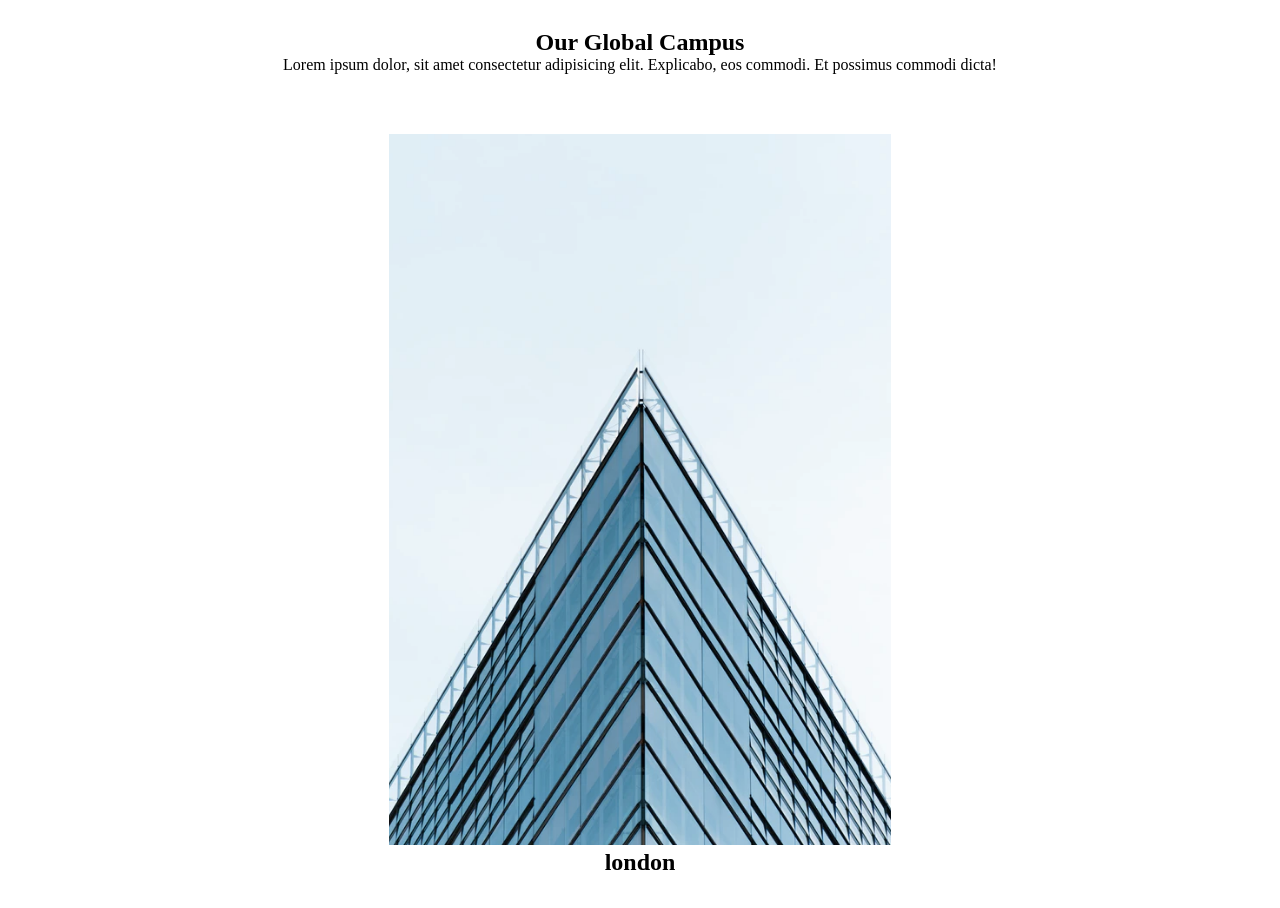
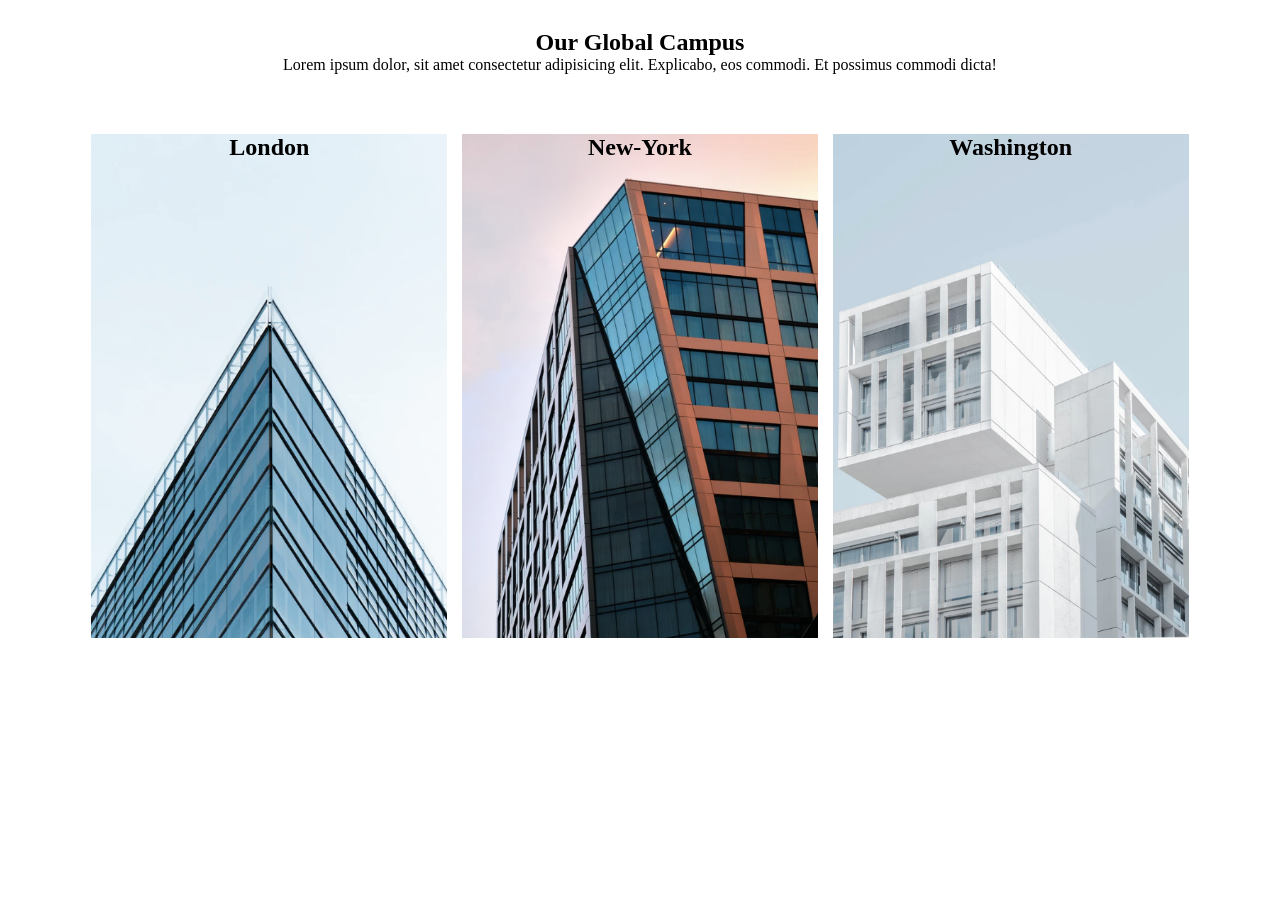
Before and after one commit to baidya45/eduFord, a plain HTML site: page index.html in a window 1280 px wide. Shown: the part 1440-2348 px from the top of the page. Drawn offline with Linux system fonts and the light colour scheme.

Commit message:
new section added

```diff
--- a/index.html
+++ b/index.html
@@ -62,14 +62,26 @@
     <section class="campus">
         <h1>Our Global Campus</h1>
         <p>Lorem ipsum dolor, sit amet consectetur adipisicing elit. Explicabo, eos commodi. Et possimus commodi dicta!</p>
-        <dib class="row">
+        <div class="row">
             <div class="campus-col">
                 <img src="./images/eduford_img/london.png" alt="">
                 <div class="layer">
                     <h2>london</h2>
                 </div>
             </div>
-        </dib>
+            <div class="campus-col">
+                <img src="./images/eduford_img/newyork.png" alt="">
+                <div class="layer">
+                    <h2>new-York</h2>
+                </div>
+            </div>
+            <div class="campus-col">
+                <img src="./images/eduford_img/washington.png" alt="">
+                <div class="layer">
+                    <h2>washington</h2>
+                </div>
+            </div>
+        </div>
     </section>
 </body>
 <script src="./index.js" type="text/javascript"></script>
--- a/style.css
+++ b/style.css
@@ -181,6 +181,7 @@ nav {
   padding: 10px 20px 10px;
   justify-content: space-around;
   align-items: center;
+
 }
 .col-c {
   width: 30%;
@@ -212,6 +213,35 @@ nav {
   margin: auto;
   text-align: center;
   padding-top: 2.6rem;
+
+}
+.campus-col{
+  flex-basis: 32%;
+  overflow: hidden;
+  position: relative;
+}
+.campus-col img{
+  width: 100%;
+
+}
+.layer{
+
+  position: absolute;
+  border-radius: 10px;
+  height: 100%;
+  width: 100%;
+  left: 50%;
+  transform: translateX(-50%);
+  top: 0;
+  transition: all 0.5s;
+}
+.layer:hover{
+  background-color: rgba(77, 35, 35, 0.363);
+
+}
+.layer h2{
+  margin: auto;
+  text-transform: capitalize;
 }
 
 /* responsive design................... */
@@ -230,6 +260,9 @@ nav {
     margin-bottom: 20px;
     padding: 20px;
     min-height: 35vh;
+  }
+  .campus-col img{
+    height: 350px;
   }
 }
 
```
